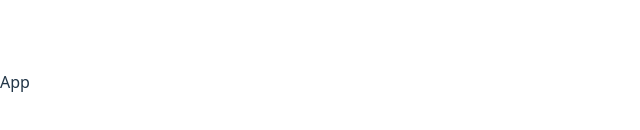
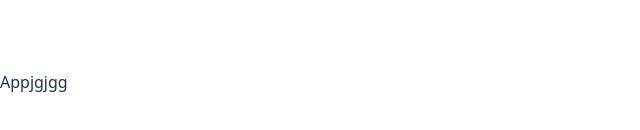
Before and after one commit to jitu0210/IAT, a React (Vite) app in the folder frontend/: page / in a window 1280 px wide. Shown: the part 318-448 px from the top of the page, without its empty margins (0-640 px from the left). Built offline with nearby package versions, Linux system fonts and the light colour scheme.

Commit message:
fix: correct text in App component from 'App' to 'Appjgjgg'

```diff
--- a/frontend/src/App.jsx
+++ b/frontend/src/App.jsx
@@ -2,7 +2,7 @@ import React from 'react'
 
 const App = () => {
   return (
-    <div>App</div>
+    <div>Appjgjgg</div>
   )
 }
 
```
